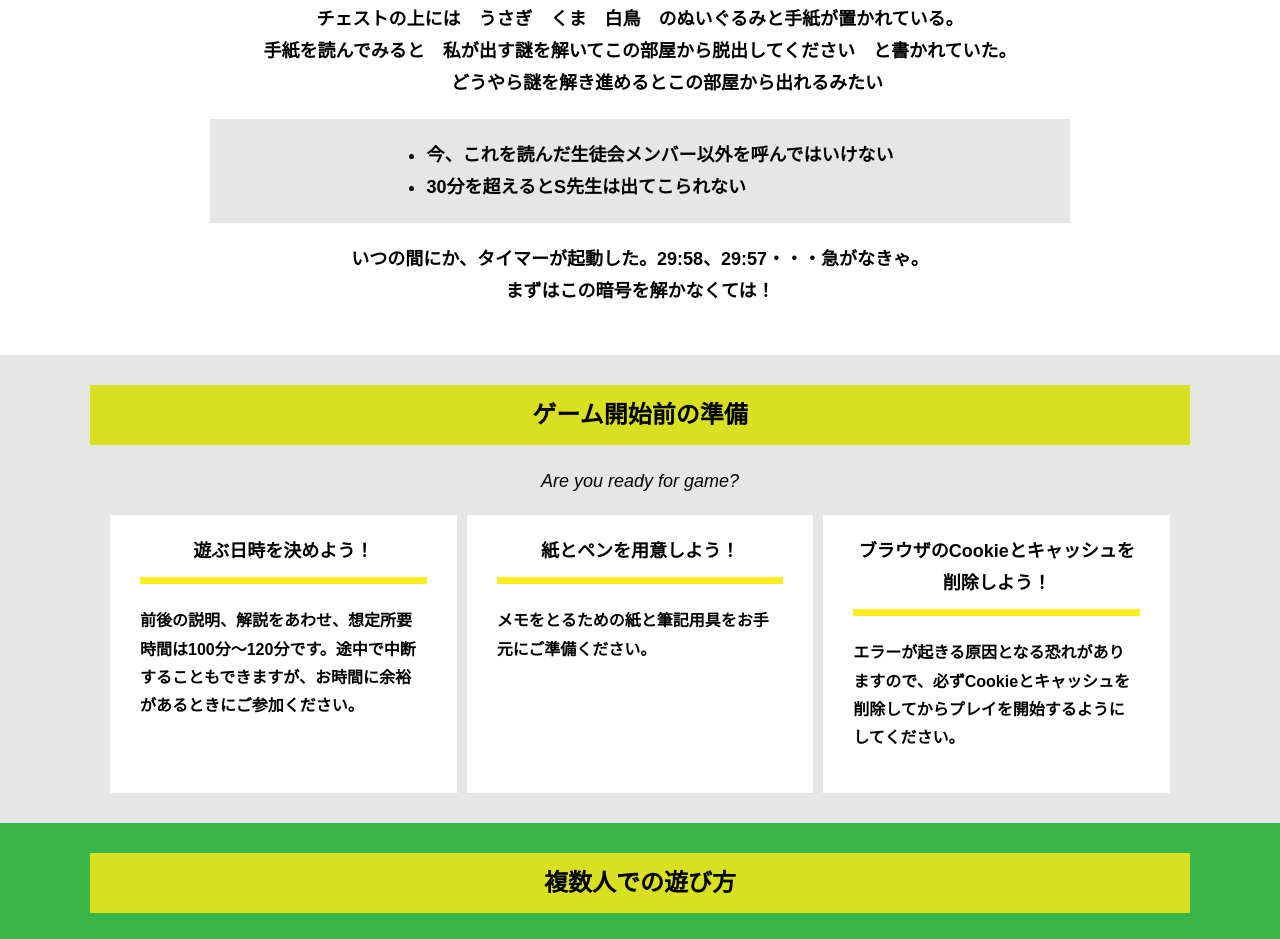
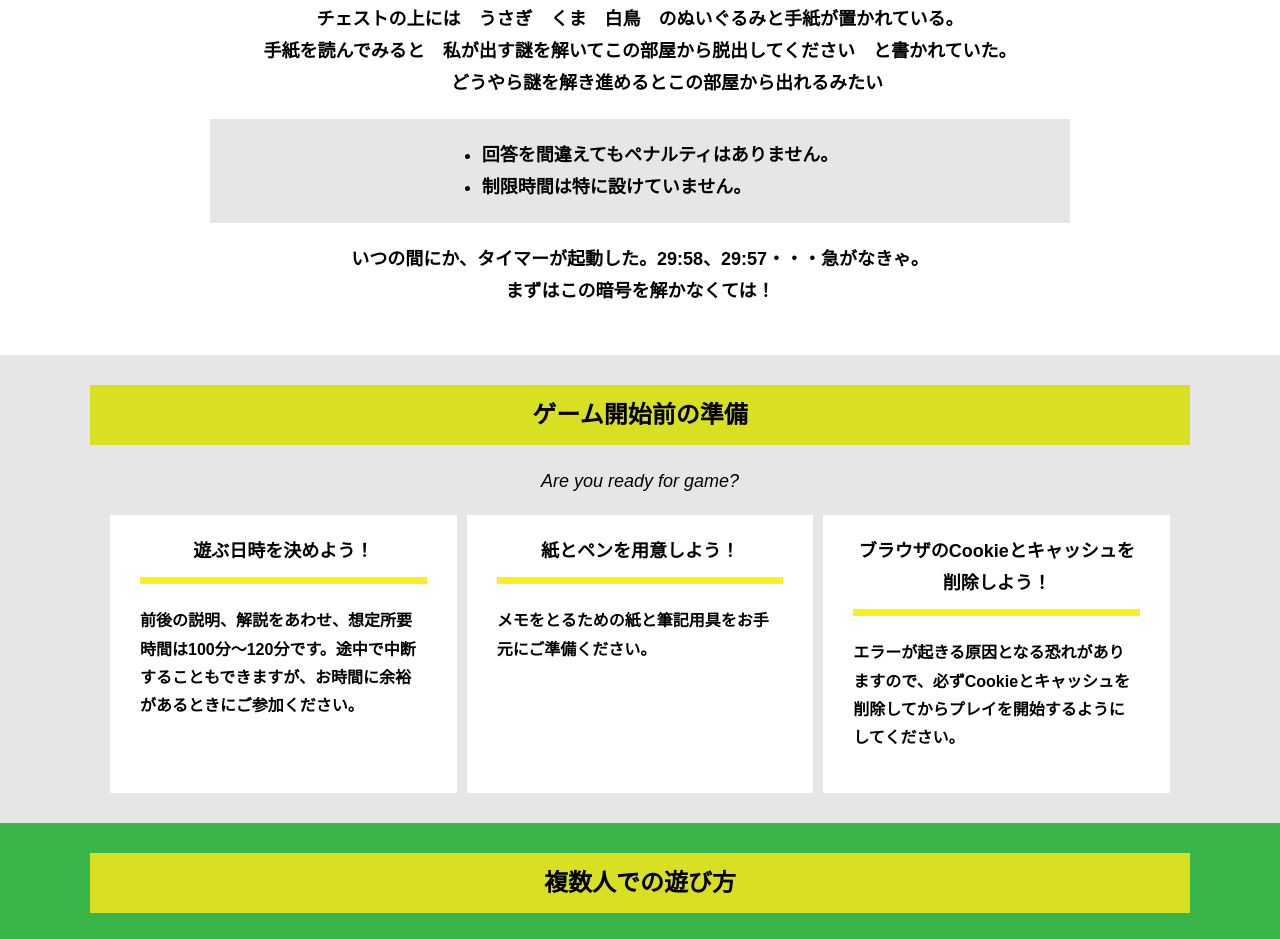
Before and after one commit to Yahonemui/alfa-online-sae, a plain HTML site: page index.html in a window 1280 px wide. Shown: the part 860-1799 px from the top of the page. Drawn offline with Linux system fonts and the light colour scheme.

Commit message:
Update index.html

```diff
--- a/index.html
+++ b/index.html
@@ -40,8 +40,8 @@
           　　　どうやら謎を解き進めるとこの部屋から出れるみたい</p>
           <div class="story__note__outer bg-color--gray">
             <ul class="story__note">
-              <li>今、これを読んだ生徒会メンバー以外を呼んではいけない</li>
-              <li>30分を超えるとS先生は出てこられない</li>
+              <li>回答を間違えてもペナルティはありません。</li>
+              <li>制限時間は特に設けていません。</li>
             </ul>
           </div>
           <p class="text-center">いつの間にか、タイマーが起動した。29:58、29:57・・・急がなきゃ。<br>
```
